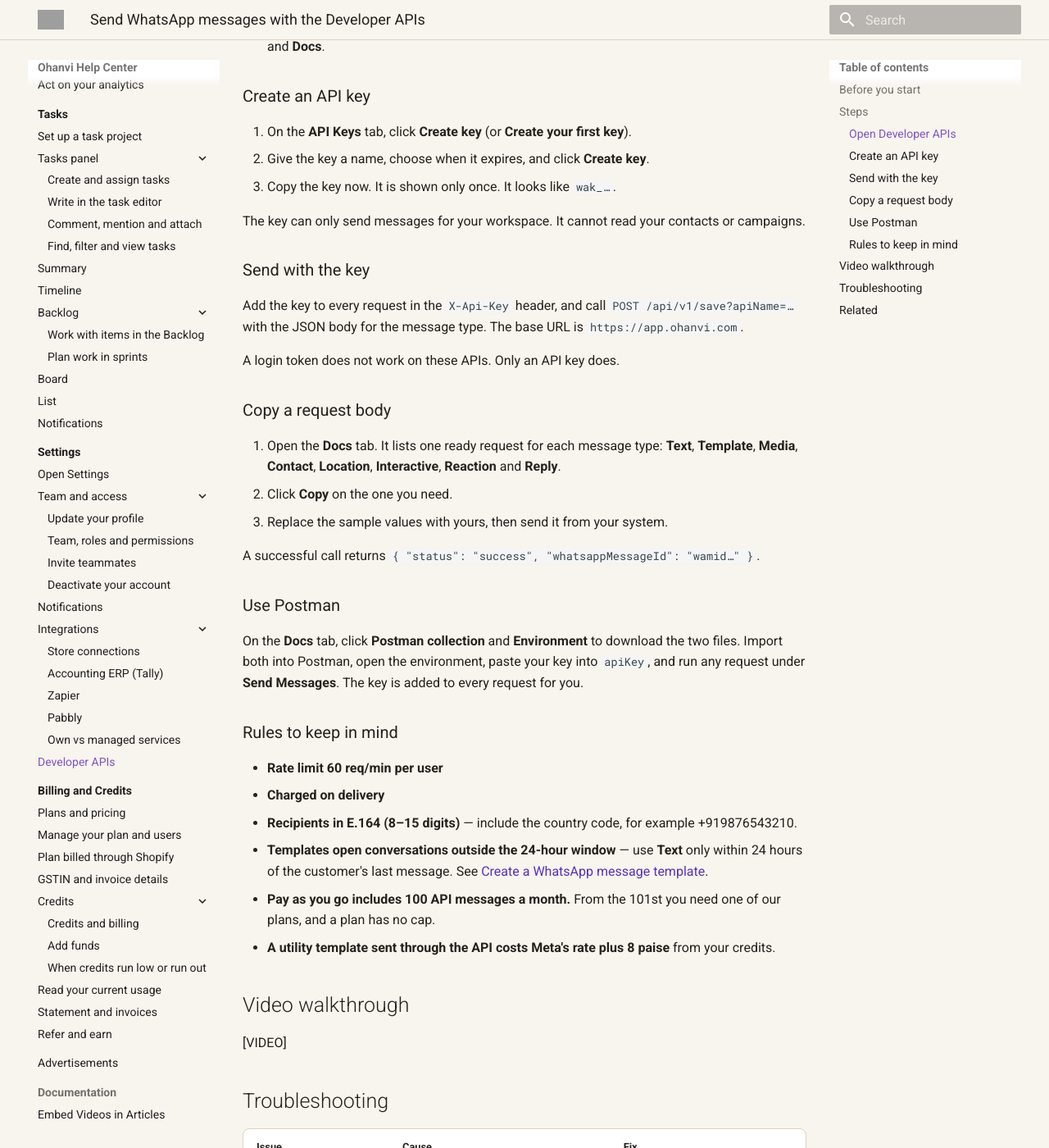
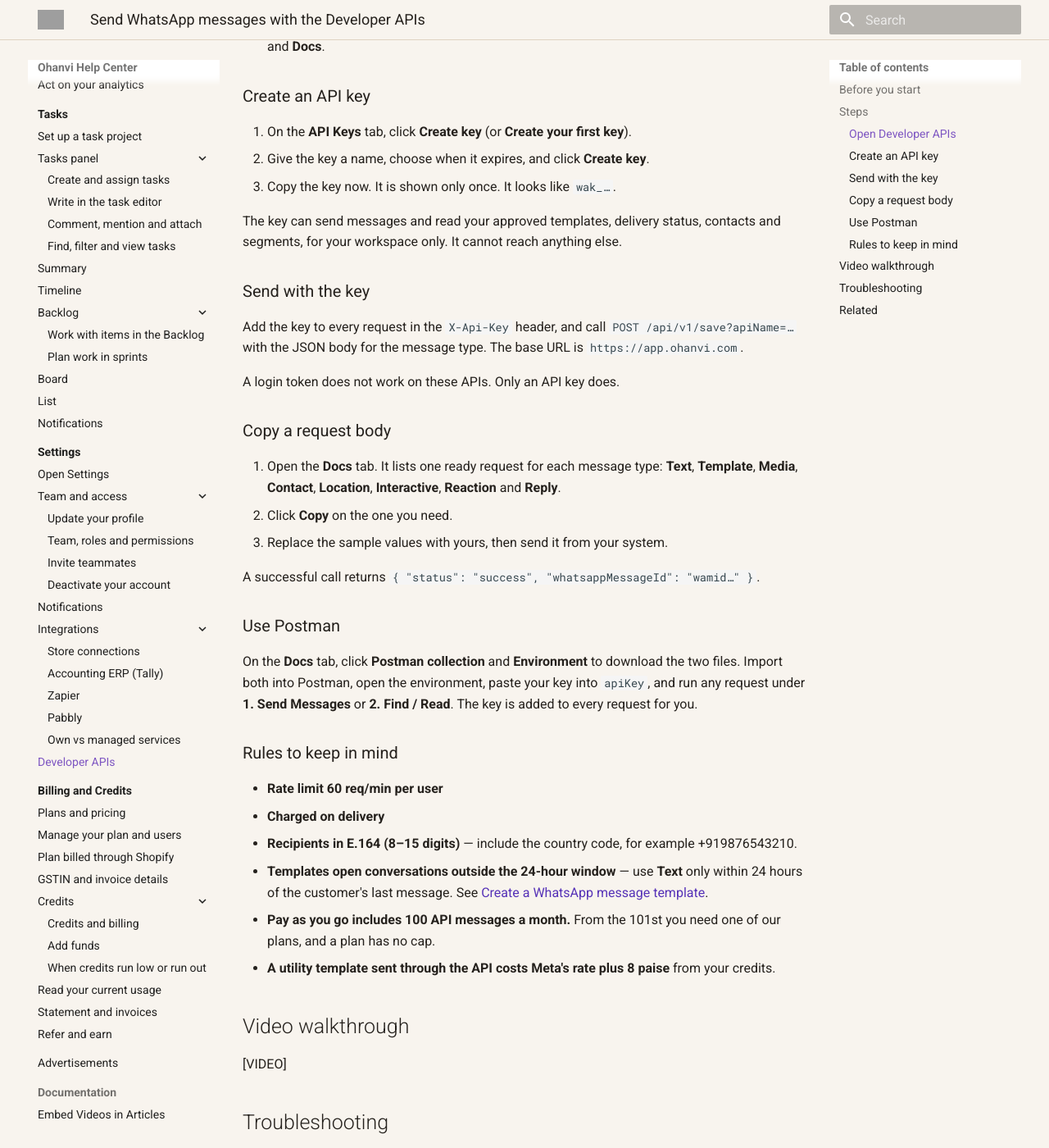
Before and after one commit to Ohanvi/ohanvi.github.io, an MkDocs documentation site: the page built from docs/settings/developer-apis.md, in a window 1280 px wide and 1400 px high, scrolled down 694 px. Shown: the whole window at 82% size. Built offline with MkDocs 1.6.1 and Material for MkDocs 9.7.7, drawn with Linux system fonts in a browser that asks for light colours; grey boxes are pictures that could not be loaded.

Commit message:
Update developer-apis.md

```diff
--- a/docs/settings/developer-apis.md
+++ b/docs/settings/developer-apis.md
@@ -27,7 +27,7 @@
 2. Give the key a name, choose when it expires, and click **Create key**.
 3. Copy the key now. It is shown only once. It looks like `wak_…`.
 
-The key can only send messages for your workspace. It cannot read your contacts or campaigns.
+The key can send messages and read your approved templates, delivery status, contacts and segments, for your workspace only. It cannot reach anything else.
 
 ### Send with the key
 
@@ -45,7 +45,7 @@
 
 ### Use Postman
 
-On the **Docs** tab, click **Postman collection** and **Environment** to download the two files. Import both into Postman, open the environment, paste your key into `apiKey`, and run any request under **Send Messages**. The key is added to every request for you.
+On the **Docs** tab, click **Postman collection** and **Environment** to download the two files. Import both into Postman, open the environment, paste your key into `apiKey`, and run any request under **1. Send Messages** or **2. Find / Read**. The key is added to every request for you.
 
 ### Rules to keep in mind
 
```
